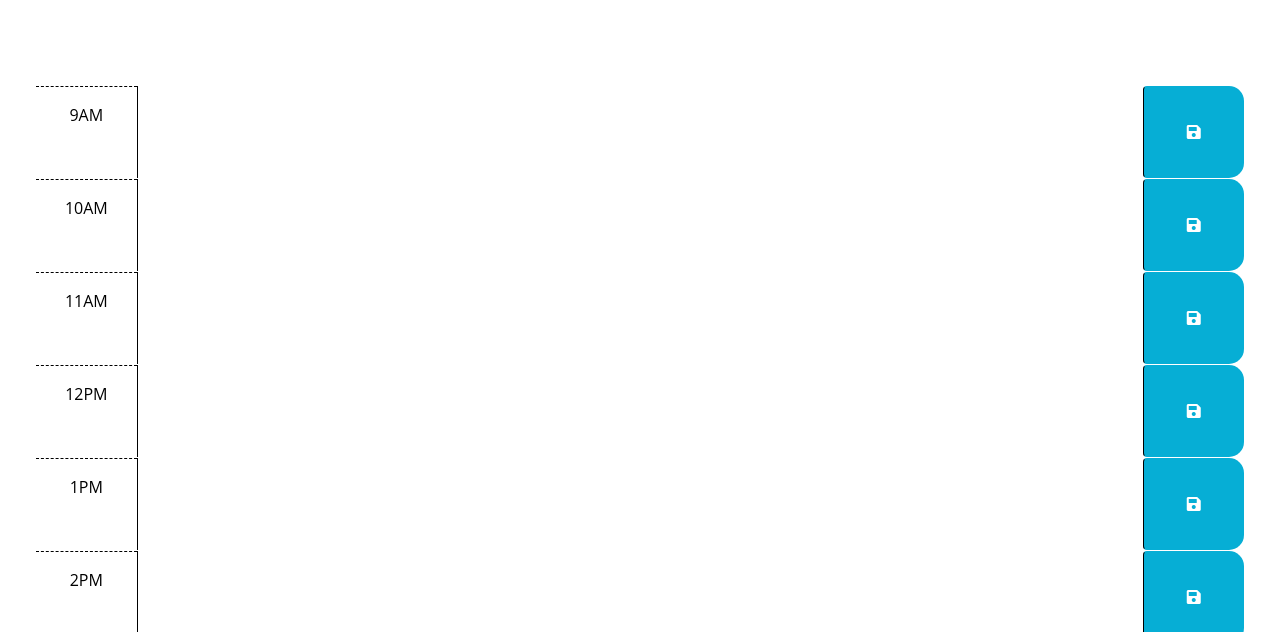
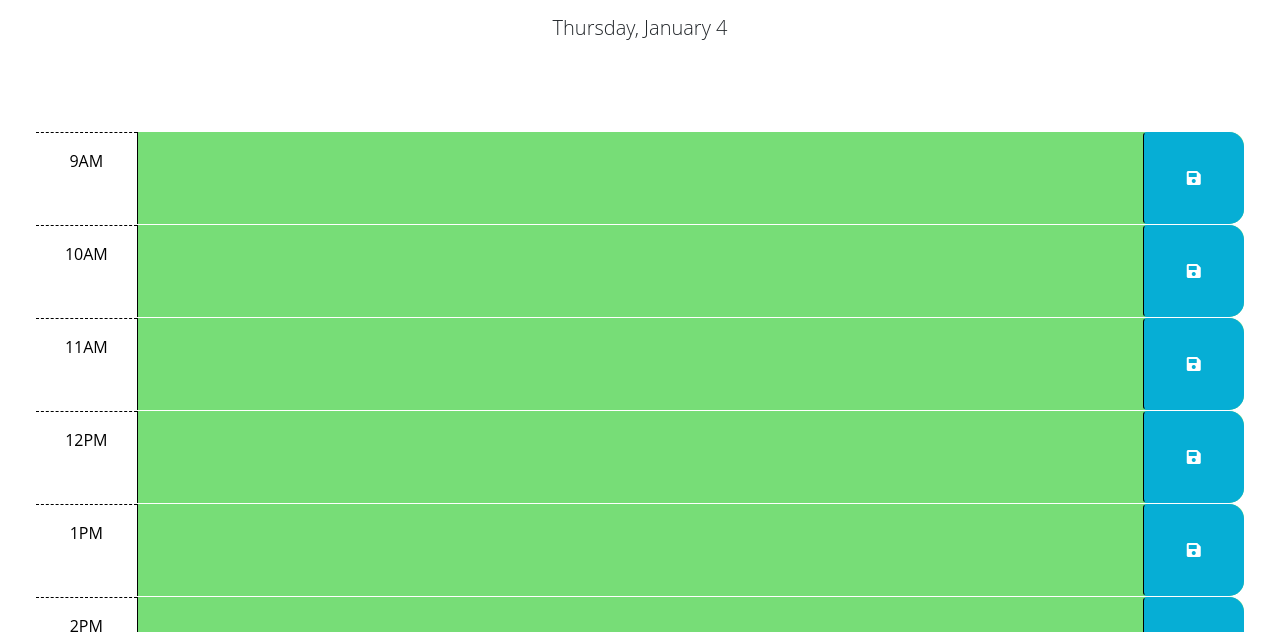
Before and after one commit to ccarroll929/daily-planner, a plain HTML site: page index.html in a window 1280 px wide. Shown: the part 166-798 px from the top of the page. Drawn offline with nearby package versions, Linux system fonts and the light colour scheme; files that its build step writes are made by us from their sources.

Commit message:
corrected file paths in css link/js script in html

```diff
--- a/index.html
+++ b/index.html
@@ -20,7 +20,7 @@
       href="https://fonts.googleapis.com/css2?family=Fira+Sans:wght@400;700&display=swap"
       rel="stylesheet"
     />
-    <link rel="stylesheet" href="./Develop/style.css" />
+    <link rel="stylesheet" href="assets/css/style.css" />
     <title>Work Day Scheduler</title>
   </head>
 
@@ -110,6 +110,6 @@
     integrity="sha256-iu/zLUB+QgISXBLCW/mcDi/rnf4m4uEDO0wauy76x7U="
     crossorigin="anonymous"></script>
 
-    <script src="Develop/script.js"></script>
+    <script src="assets/js/script.js"></script>
   </body>
 </html>
```
